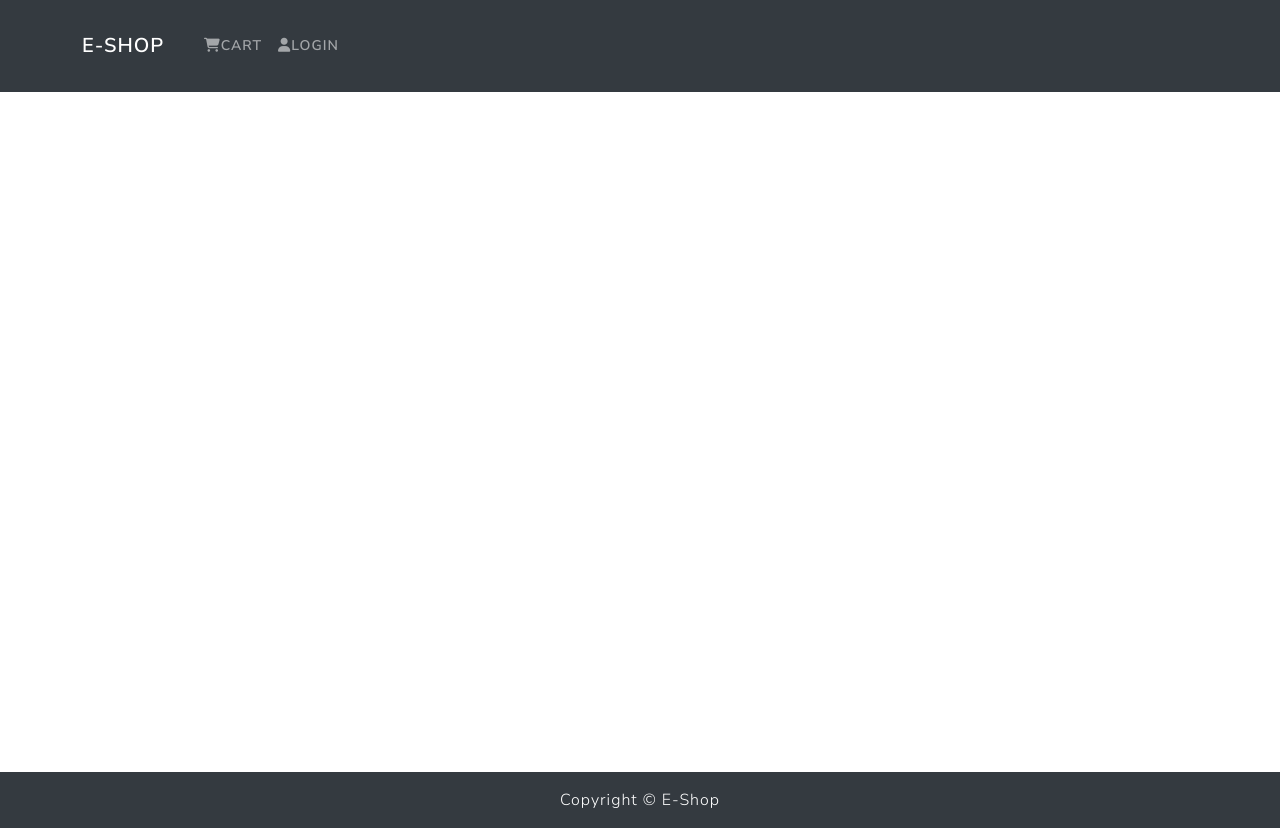
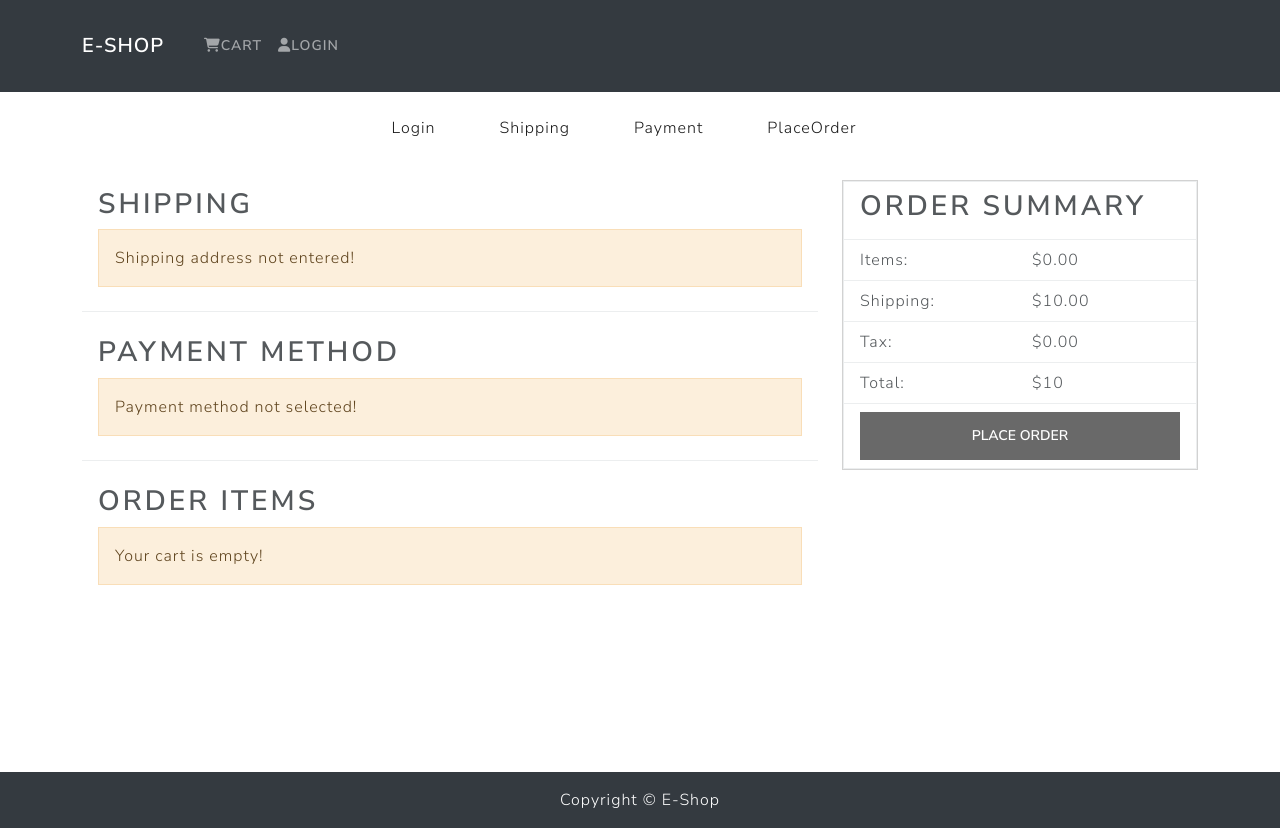
Before and after one commit to hasssan-hasssan/Django-React-Shop-Tutorial, a React (Create React App) app in the folder frontend/: page /placeorder in a window 1280 px wide. Built offline with nearby package versions, Linux system fonts and the light colour scheme.

Commit message:
Ch07-L04-PlaceOrder

```diff
--- a/frontend/src/App.js
+++ b/frontend/src/App.js
@@ -10,6 +10,7 @@ import RegisterScreen from './screens/RegisterScreen'
 import ProfileScreen from './screens/ProfileScreen'
 import ShippingScreen from './screens/ShippingScreen'
 import PaymentScreen from './screens/PaymentScreen'
+import PlaceOrderScreen from './screens/PlaceOrderScreen'
 
 function App() {
   return (
@@ -26,6 +27,7 @@ function App() {
             <Route path='/profile' element={<ProfileScreen />} />
             <Route path='/shipping' element={<ShippingScreen />} />
             <Route path='/payment' element={<PaymentScreen />} />
+            <Route path='/placeorder' element={<PlaceOrderScreen />} />
           </Routes>
         </Container>
       </main>
--- a/frontend/src/components/CheckoutSteps.js
+++ b/frontend/src/components/CheckoutSteps.js
@@ -5,7 +5,7 @@ import { LinkContainer } from 'react-router-bootstrap'
 function CheckoutSteps({ step1, step2, step3, step4 }) {
     return (
         <div>
-            <Nav>
+            <Nav className='justify-content-center py-3 mb-3'>
                 <Nav.Item>
                     {step1 ? (
                         <LinkContainer to={{ pathname: '/login', search: '?redirect=/shipping' }}>
--- /dev/null
+++ b/frontend/src/screens/PlaceOrderScreen.js
@@ -0,0 +1,130 @@
+import React from 'react'
+import Message from '../components/Message'
+import CheckoutSteps from '../components/CheckoutSteps'
+import { Row, Col, ListGroup, Button, Image, Card } from 'react-bootstrap'
+import { Link } from 'react-router-dom'
+import { useSelector } from 'react-redux'
+import { calculatePrices } from '../utils/utils'
+
+function PlaceOrderScreen() {
+
+    const cart = useSelector(state => state.cart)
+    const { itemsPrice, shippingPrice, taxPrice, totalPrice } = calculatePrices(cart)
+    const placeOrder = () => {
+        console.log('Place Order!')
+    }
+
+    return (
+        <div>
+            <CheckoutSteps step1 step2 step3 step4 />
+
+            <Row>
+                <Col md={8}>
+                    <ListGroup variant='flush'>
+                        <ListGroup.Item className='mb-3'>
+                            <h2>Shipping</h2>
+                            {
+                                cart.shippingAddress.address ? (
+                                    <p>
+                                        <strong>Shipping: </strong>
+                                        {cart.shippingAddress.country} ,
+                                        {' '}
+                                        {cart.shippingAddress.city} ,
+                                        {' '}
+                                        {cart.shippingAddress.address} /
+                                        Postal Code: {cart.shippingAddress.postalCode}
+                                    </p>
+                                ) : (
+                                    <Message variant='warning' text='Shipping address not entered!' />
+                                )
+                            }
+                        </ListGroup.Item>
+                        <ListGroup.Item className='mb-3'>
+                            <h2>payment method</h2>
+                            {
+                                cart.paymentMethod ? (
+                                    <p>
+                                        <strong>Method: </strong>
+                                        {cart.paymentMethod}
+                                    </p>
+                                ) : (
+                                    <Message variant='warning' text='Payment method not selected!' />
+                                )
+                            }
+                        </ListGroup.Item>
+                        <ListGroup.Item>
+                            <h2>order items</h2>
+                            {
+                                cart.cartItems.length === 0
+                                    ? <Message variant='warning' text='Your cart is empty!' />
+                                    : (
+                                        <ListGroup variant='flush'>
+                                            {cart.cartItems.map((item, index) => (
+                                                <ListGroup.Item key={index} className='my-3 text-center'>
+                                                    <Row>
+                                                        <Col md={2}>
+                                                            <Image src={item.image} alt={item.name} fluid />
+                                                        </Col>
+                                                        <Col>
+                                                            <Link to={`/product/${item.product}`}>{item.name}</Link>
+                                                        </Col>
+                                                        <Col md={4}>
+                                                            {item.qty} X {item.price} = {(item.qty * item.price).toFixed(2)}
+                                                        </Col>
+                                                    </Row>
+                                                </ListGroup.Item>
+                                            ))}
+                                        </ListGroup>
+                                    )
+                            }
+                        </ListGroup.Item>
+                    </ListGroup>
+                </Col>
+                <Col md={4}>
+                    <Card>
+                        <ListGroup varian='flush'>
+                            <ListGroup.Item>
+                                <h2>order summary</h2>
+                            </ListGroup.Item>
+                            <ListGroup.Item>
+                                <Row>
+                                    <Col>Items: </Col>
+                                    <Col>${itemsPrice}</Col>
+                                </Row>
+                            </ListGroup.Item>
+                            <ListGroup.Item>
+                                <Row>
+                                    <Col>Shipping: </Col>
+                                    <Col>${shippingPrice}</Col>
+                                </Row>
+                            </ListGroup.Item>
+                            <ListGroup.Item>
+                                <Row>
+                                    <Col>Tax: </Col>
+                                    <Col>${taxPrice}</Col>
+                                </Row>
+                            </ListGroup.Item>
+                            <ListGroup.Item>
+                                <Row>
+                                    <Col>Total: </Col>
+                                    <Col>${totalPrice}</Col>
+                                </Row>
+                            </ListGroup.Item>
+                            <ListGroup.Item>
+                                <Button
+                                    type='button'
+                                    className='btn btn-block w-100'
+                                    disabled={cart.cartItems.length === 0}
+                                    onClick={placeOrder}
+                                >Place Order</Button>
+                            </ListGroup.Item>
+                        </ListGroup>
+                    </Card>
+                </Col>
+            </Row>
+
+        </div>
+    )
+}
+
+export default PlaceOrderScreen
--- /dev/null
+++ b/frontend/src/utils/utils.js
@@ -0,0 +1,12 @@
+export const calculatePrices = ({ cartItems }) => {
+    const itemsPrice = cartItems.reduce((acc, item) => acc + item.qty * item.price, 0).toFixed(2)
+    const shippingPrice = (itemsPrice > 100 ? 0 : 10).toFixed(2)
+    const taxPrice = (Number((0.082) * itemsPrice)).toFixed(2)
+    const totalPrice = (Number(itemsPrice) + Number(shippingPrice) + Number(taxPrice))
+    return {
+        itemsPrice,
+        shippingPrice,
+        taxPrice,
+        totalPrice
+    }
+}
```
